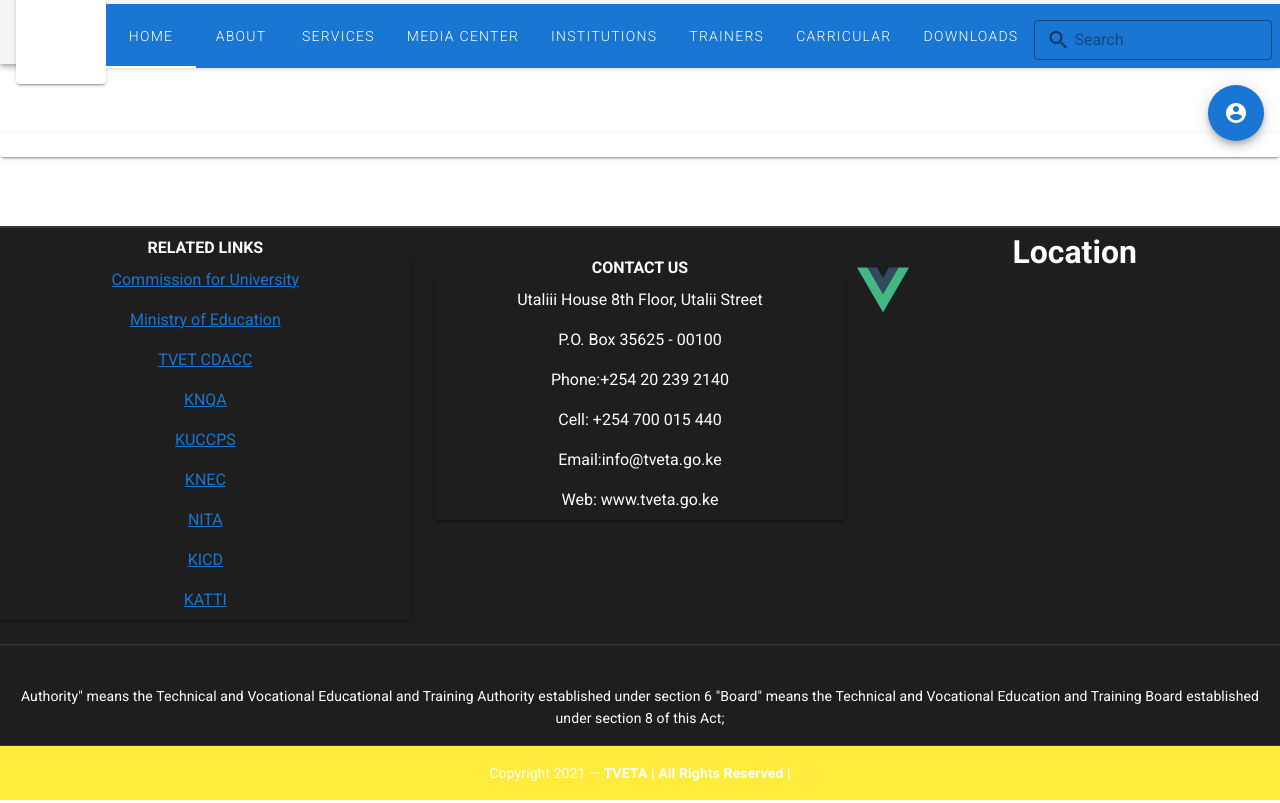
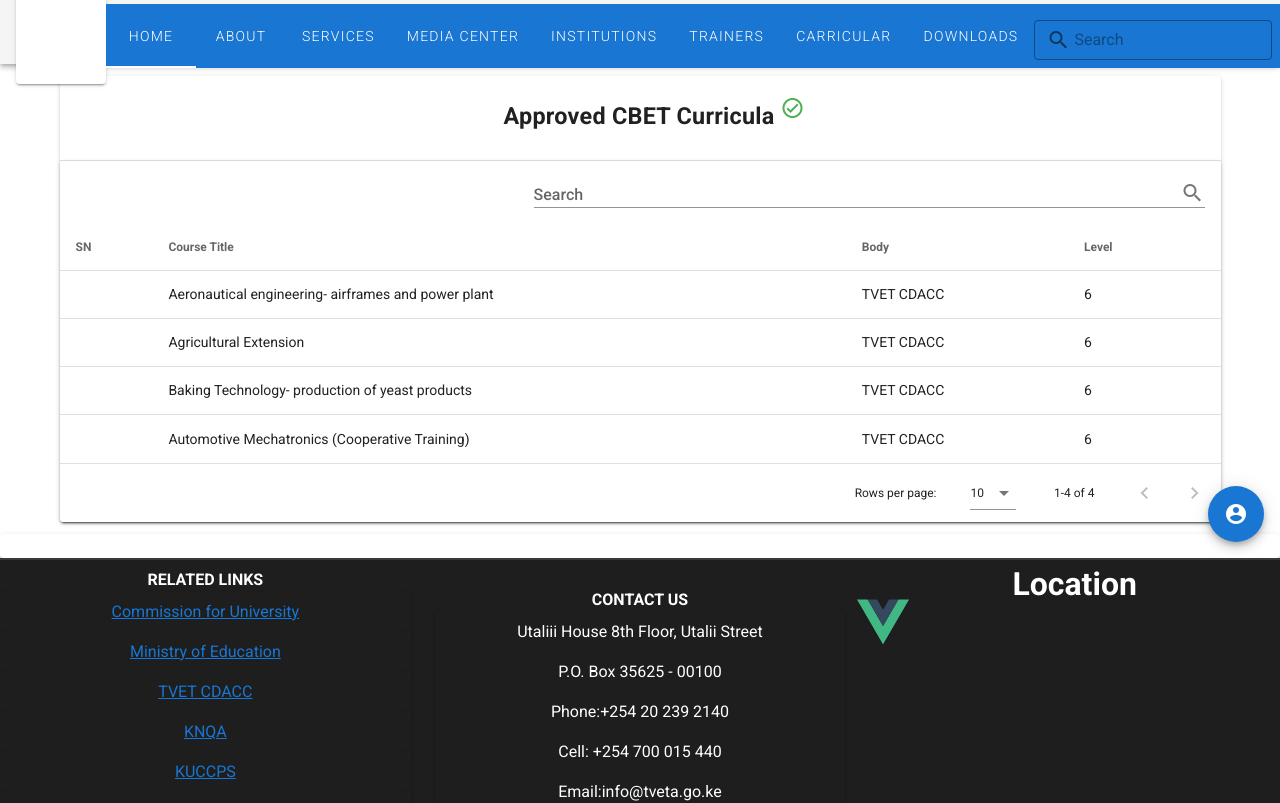
Before and after one commit to PitaKibunja/web-v-ix, a Vue app: page /curricula in a window 1280 px wide. Shown: the top 803 px of the page. Built offline with nearby package versions, Linux system fonts and the light colour scheme.

Commit message:
tables complete

```diff
--- a/src/components/Institutions/AllInstitutions.vue
+++ b/src/components/Institutions/AllInstitutions.vue
@@ -1,11 +1,15 @@
 <template>
 
 <v-container >
-  <v-row cols="12 " class="d-flex justify-left mb-1 ml-4  pt-4">
+
+  <v-card  elevation="2">
+   <v-card-title>
+    <v-row cols="12 " class="d-flex justify-center mb-1 ml-4  pt-2">
      <div class="font-weight-medium">
-                 <h2>TVET Institutions</h2>
+                 <h3>TVET Institutions<v-icon class="mb-5" color="green">mdi-check-circle-outline</v-icon> </h3>
                     </div>
    </v-row>
+    </v-card-title>
   <v-divider></v-divider>
  <template>
   <v-card>
@@ -27,6 +31,7 @@
     ></v-data-table>
   </v-card>
 </template>
+  </v-card>
 
 
 
--- /dev/null
+++ b/src/components/Institutions/Curricula.vue
@@ -0,0 +1,79 @@
+<template>
+    <v-container>
+        <v-card>
+            <v-card-title>
+                 <v-row cols="12 " class="d-flex justify-center mb-1 ml-4  pt-4">
+     <div class="font-weight-medium">
+
+                 <h3> Approved CBET Curricula <v-icon class="mb-5" medium color="green">mdi-check-circle-outline</v-icon> </h3>
+                    </div>
+                    </v-row>
+            </v-card-title>
+
+  <v-divider></v-divider>
+ <template>
+  <v-card>
+    <v-card-title>
+      <v-spacer></v-spacer>
+      <v-text-field
+        v-model="search"
+        append-icon="mdi-magnify"
+        label="Search"
+        dense
+        single-line
+        hide-details
+        width="30"
+      ></v-text-field>
+    </v-card-title>
+    <v-data-table
+      :headers="headers"
+      :items="Courses"
+      :search="search"
+    ></v-data-table>
+  </v-card>
+</template>
+
+        </v-card>
+    </v-container>
+</template>
+<script>
+  export default {
+    data () {
+      return {
+        search: '',
+        headers: [
+          {
+            text: 'SN',
+            align: 'start',
+            sortable: false,
+            value: '1',
+          },
+          { text: 'Course Title', value: 'course' },
+          { text: 'Body', value: 'body' },
+          { text: 'Level', value: 'level' },
+
+        ],
+        Courses: [
+          {
+            course: 'Aeronautical engineering- airframes and power plant',
+            body:'TVET CDACC',
+            level:'6',
+          },{
+            course: 'Agricultural Extension',
+            body:'TVET CDACC',
+            level:'6',
+          },{
+            course: 'Baking Technology- production of yeast products',
+            body:'TVET CDACC',
+            level:'6',
+          },{
+            course: 'Automotive Mechatronics (Cooperative Training)',
+            body:'TVET CDACC',
+            level:'6',
+          }
+
+        ],
+      }
+    },
+  }
+</script>
--- a/src/components/Institutions/SingleInstitutions.vue
+++ b/src/components/Institutions/SingleInstitutions.vue
@@ -1,10 +1,10 @@
 <template>
     <v-container >
         <v-card>
-        <v-divider></v-divider>
-  <v-row cols="12 " class="d-flex justify-left mb-1 ml-4  pt-4">
+        <v-card-title>
+  <v-row cols="12 " class="d-flex justify-center mb-1 ml-4  pt-1">
      <div class="font-weight-medium">
-         <v-row class="mb-2 pt-4">
+         <v-row class="mb-1 pt-4">
              <v-spacer></v-spacer>
                 <v-btn
                     class=" mb-0"
@@ -19,37 +19,13 @@
                     </v-icon>
                     </v-btn>
 
-                 <h2 class="ml-4 pt-2">Kaimbaga Institute of Technology</h2>
+                 <h3 class="ml-4 pt-2">Kaimbaga Institute of Technology<v-icon class="mb-5"  color="green">mdi-check-circle-outline</v-icon> </h3>
                   </v-row>
                     </div>
 
    </v-row>
+   </v-card-title>
   <v-divider></v-divider>
-  <!-- Create the first table -->
-
-<!-- <table style="width:100%
-table, th, td {
-  border: 1px solid black;
-  border-collapse: collapse;
-}
-th, td {
-  padding: 5px;
-  text-align: left;
-}">
-  <tr>
-    <th>Name:</th>
-    <td>Bill Gates</td>
-  </tr>
-  <tr>
-    <th>Telephone:</th>
-    <td>555 77 854</td>
-  </tr>
-  <tr>
-    <th>Telephone:</th>
-    <td>555 77 855</td>
-  </tr>
-</table> -->
-
 <v-card class="pt-4 mb-4" dense>
     <v-simple-table  style="  border: 1px solid black;
   border-collapse: collapse;">
--- a/src/router/index.js
+++ b/src/router/index.js
@@ -9,6 +9,7 @@
 import SingleNews from '../views/SingleNews.vue'
 import SInst from '../components/Institutions/SingleInstitutions.vue'
 import AllInst from '../components/Institutions/AllInstitutions.vue'
+import Curricula from '../components/Institutions/Curricula.vue'
 import Trainers from '../components/Trainers/TrainersRegister.vue'
 import Downloads from '../components/Repo/Downloads.vue'
 import Search from '../components/cards/Search.vue'
@@ -29,6 +30,10 @@
     path: '/search',
     name: 'Search',
     component: Search
+  },{
+    path: '/curricula',
+    name: 'Curricula',
+    component: Curricula
   },{
     path: '/trainers',
     name: 'Trainers',
```
